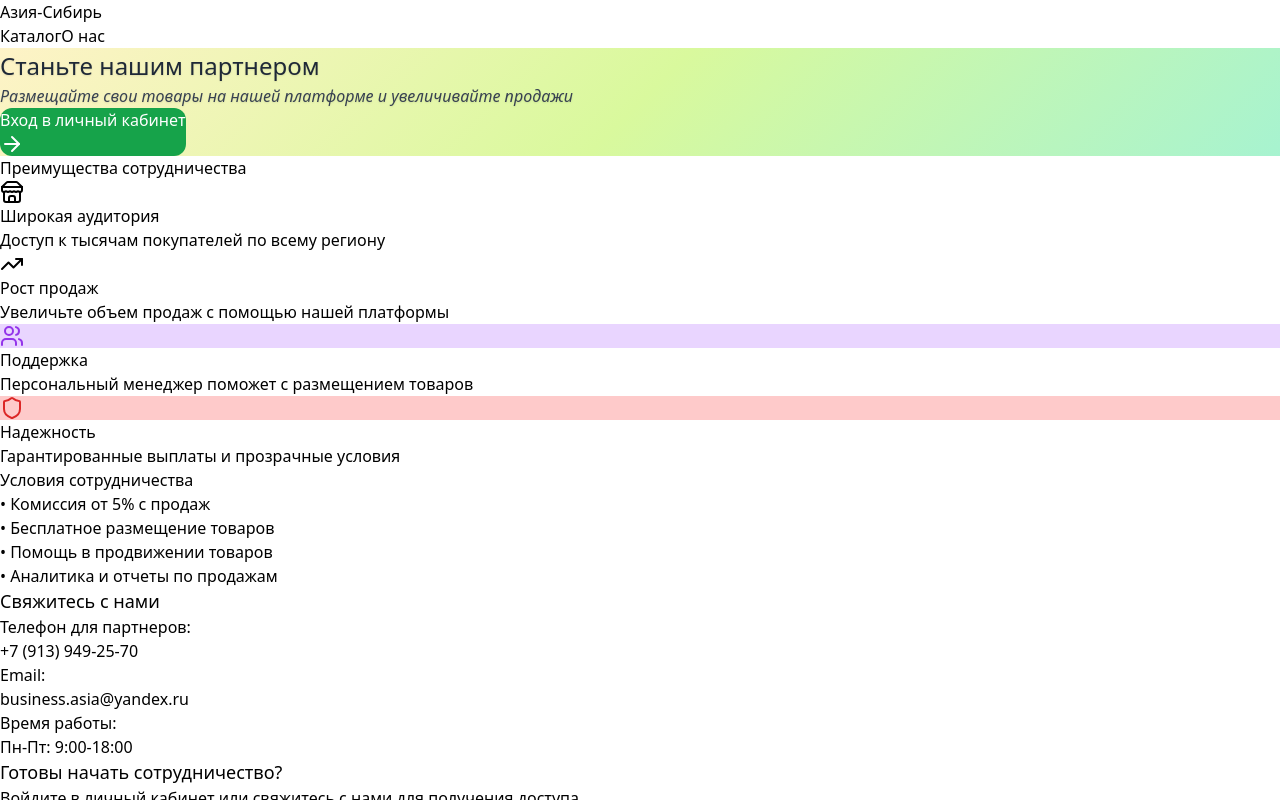
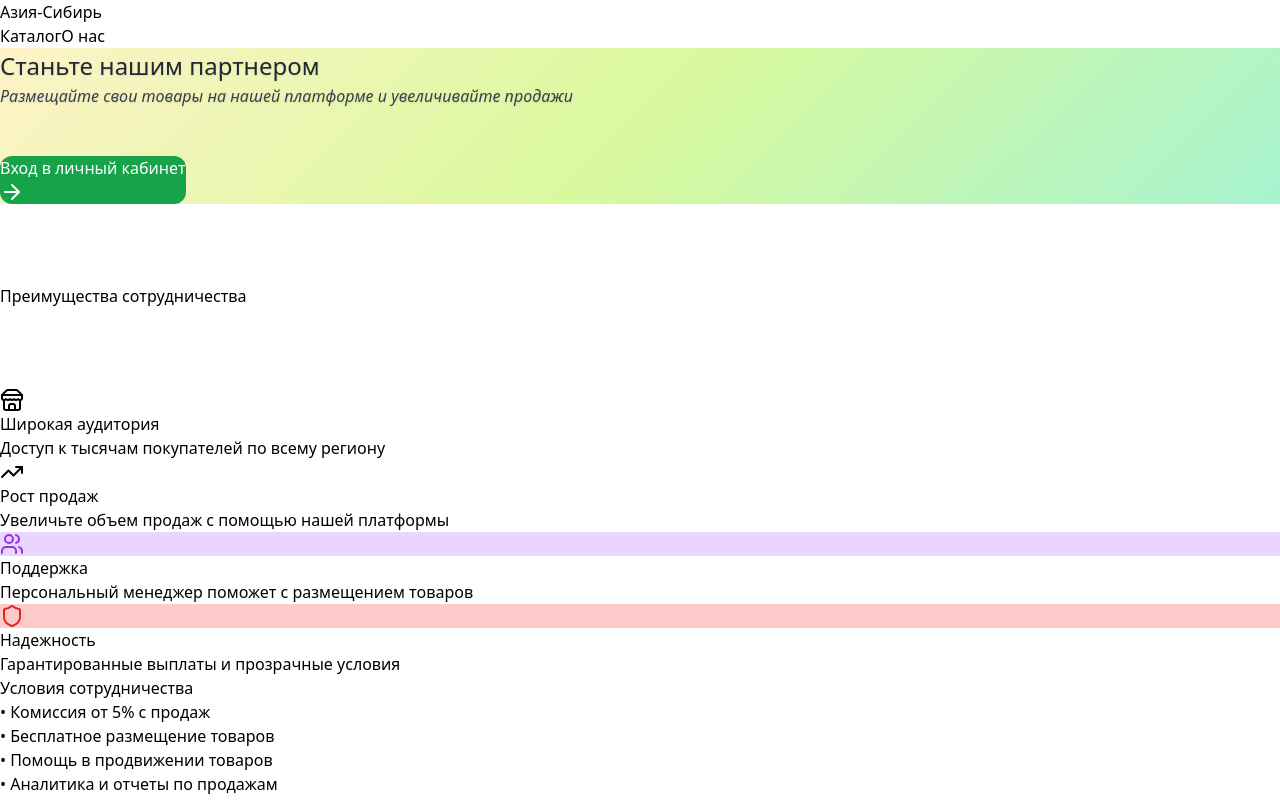
Before and after one commit to ILYAhohlov/Asiasib_Clean, a React (Vite) app: page /sellers in a window 1280 px wide. Shown: the top 800 px of the page. Built offline with nearby package versions, Linux system fonts and the light colour scheme; no server answers.

Commit message:
Отступы через inline стили

```diff
--- a/src/pages/SellersPage.tsx
+++ b/src/pages/SellersPage.tsx
@@ -36,11 +36,12 @@ export function SellersPage() {
             Станьте нашим партнером
           </h1>
           <p
-            className="text-xl mb-12"
+            className="text-xl"
             style={{
               color: '#374151',
               textShadow: '0 1px 2px rgba(0,0,0,0.1)',
-              fontStyle: 'italic'
+              fontStyle: 'italic',
+              marginBottom: '48px'
             }}
           >
             Размещайте свои товары на нашей платформе и увеличивайте продажи
@@ -67,9 +68,15 @@ export function SellersPage() {
       </section>
 
       {/* Features */}
-      <section className="pt-20 pb-16 mt-8">
+      <section
+        className="pb-16 mt-8"
+        style={{ paddingTop: '80px' }}
+      >
         <div className="max-w-4xl mx-auto px-4">
-          <h2 className="text-3xl font-bold text-center mb-20">
+          <h2
+            className="text-3xl font-bold text-center"
+            style={{ marginBottom: '80px' }}
+          >
             Преимущества сотрудничества
           </h2>
 
```
